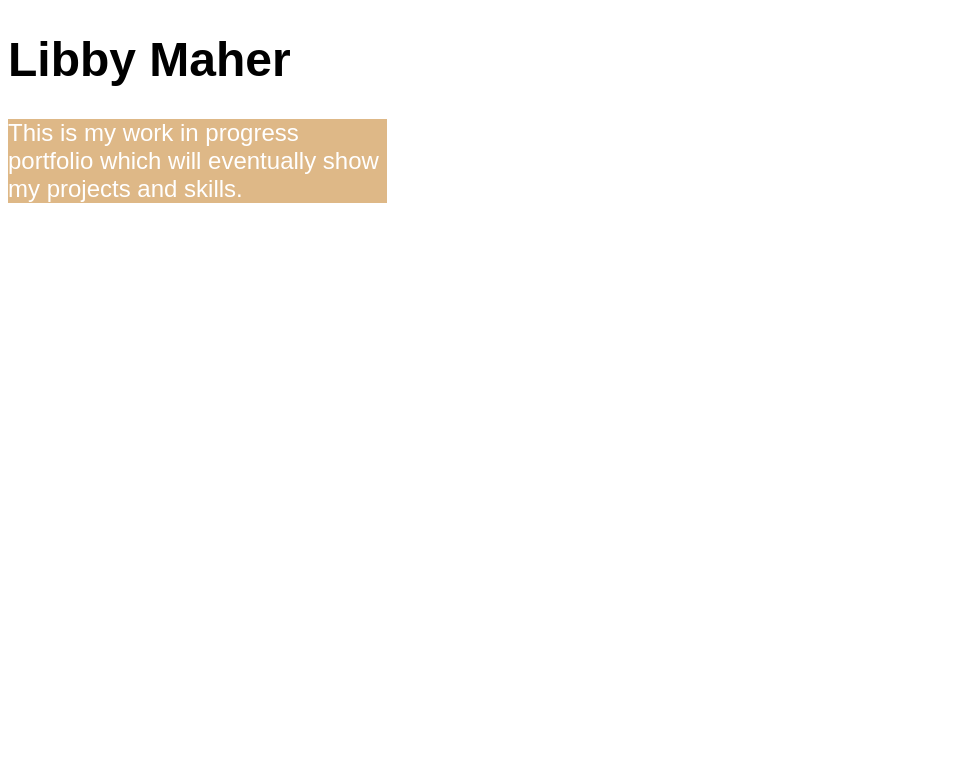
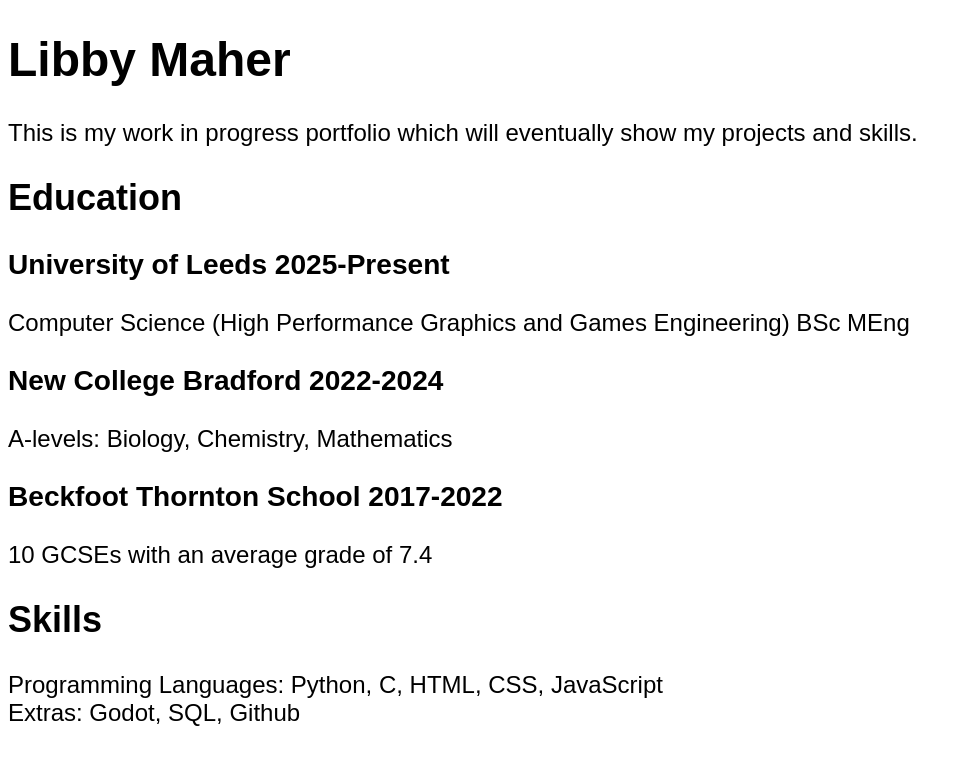
Before and after one commit to LibbyJ29/LibbyJ29.github.io, a plain HTML site: page index.html in a window 1280 px wide. Shown: the whole page, without its empty margins (0-971 px from the left). Drawn offline with Linux system fonts and the light colour scheme.

Commit message:
added sections

```diff
--- a/index.html
+++ b/index.html
@@ -7,5 +7,23 @@
     <body>
         <h1>Libby Maher</h1>
         <p>This is my work in progress portfolio which will eventually show my projects and skills.</p>
+
+        <div class="education">
+            <h2>Education</h2>
+            <h3>University of Leeds 2025-Present</h3>
+            <p>Computer Science (High Performance Graphics and Games Engineering) BSc MEng</p>
+            <h3>New College Bradford 2022-2024</h3>
+            <p>A-levels: Biology, Chemistry, Mathematics</p>
+            <h3>Beckfoot Thornton School 2017-2022</h3>
+            <p>10 GCSEs with an average grade of 7.4</p>
+        </div>
+
+        <div class="skills">
+            <h2>Skills</h2>
+            <p>
+                Programming Languages: Python, C, HTML, CSS, JavaScript <br>
+                Extras: Godot, SQL, Github
+            </p>
+        </div>
     </body>
 </html>
--- a/style.css
+++ b/style.css
@@ -2,9 +2,3 @@
     font-family:Arial, Helvetica, sans-serif ;
     font-size: 1.5em;
 }
-
-body p{
-    background-color:burlywood;
-    color: white;
-    width: 30%;
-}
```
